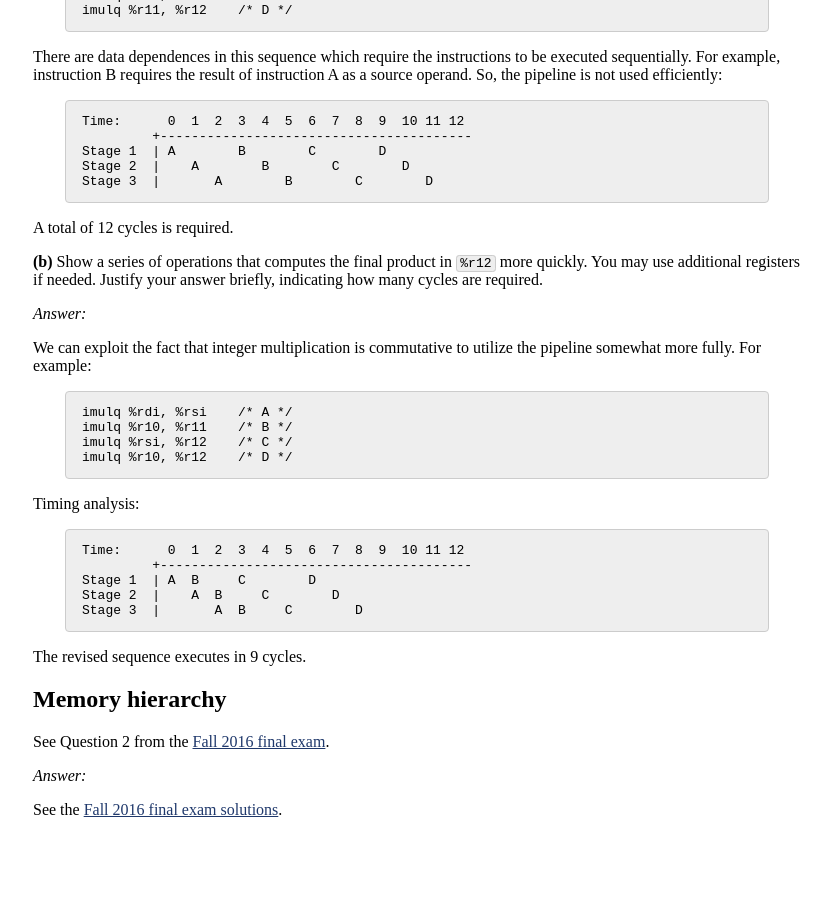
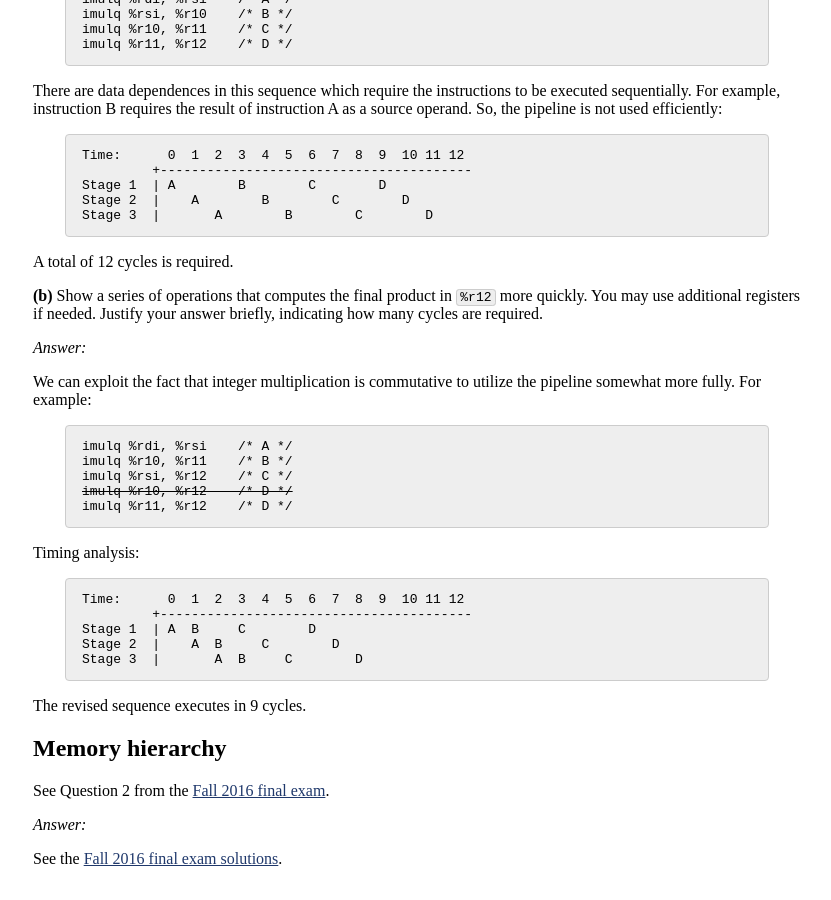
Before and after one commit to jhucsf/spring2020, a Jekyll site: the page built from exercise/midterm_review_soln.md, in a window 1280 px wide and 900 px high, scrolled down 5094 px. Shown: the whole window, without its empty margins (223-1054 px from the left). Built offline with Jekyll 4.4.1, drawn with Linux system fonts in a browser that asks for light colours; before the commit the page ends 5945 px from its top, so only the background shows below that; some of the changed text lies outside the part shown.

Commit message:
fix to midterm review question solutions

````diff
--- a/exercise/midterm_review_soln.md
+++ b/exercise/midterm_review_soln.md
@@ -306,12 +308,13 @@ A total of 12 cycles is required.
 
 We can exploit the fact that integer multiplication is commutative to utilize the pipeline somewhat more fully.  For example:
 
-```
+<div class="highlighter-rouge"><pre>
 imulq %rdi, %rsi    /* A */
 imulq %r10, %r11    /* B */
 imulq %rsi, %r12    /* C */
-imulq %r10, %r12    /* D */
-```
+<strike>imulq %r10, %r12    /* D */</strike>
+imulq %r11, %r12    /* D */
+</pre></div>
 
 Timing analysis:
 
````
Also changed, not shown: other parts of exercise/midterm_review_soln.md (+2 -0 lines), index.md (+1 -0 lines), 1 other file.
